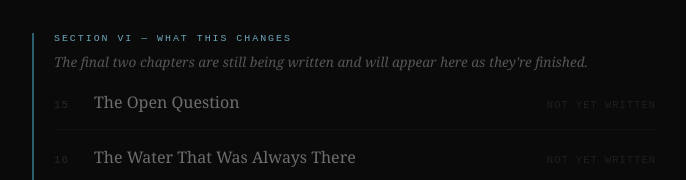
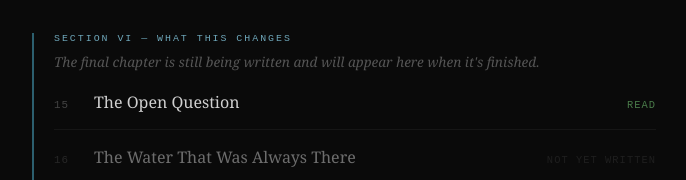
Before and after one commit to sandybpatterson/beyond-ice-and-steam, a plain HTML site: page index.html in a window 1280 px wide. Shown: the part 2125-2305 px from the top of the page, without its empty margins (296-982 px from the left). Drawn offline with Linux system fonts and the light colour scheme.

Commit message:
Write Chapter 15 — The Open Question
Pivot chapter into Section VI. Returns to the structural-vs-
diffusiophoresis argument but pushes forward: why the deciding
measurement is hard, the interfacial-water toolkit now maturing (SFG,
neutron, NMR, terahertz, ultrafast IR), both verdicts framed as
exciting, and the reader as insider on a live open question. Wired into
chapter.html map and index.html TOC (row 15 now Read, only Ch16 left).

Co-Authored-By: Claude Opus 4.8 <noreply@anthropic.com>

```diff
--- a/index.html
+++ b/index.html
@@ -272,8 +272,8 @@
 
     <div class="section-block">
       <p class="section-label">Section VI — What This Changes</p>
-      <p class="section-note">The final two chapters are still being written and will appear here as they're finished.</p>
-      <div class="chapter-row unready"><span class="chapter-num">15</span><span class="chapter-title">The Open Question</span><span class="chapter-status">Not Yet Written</span></div>
+      <p class="section-note">The final chapter is still being written and will appear here when it's finished.</p>
+      <div class="chapter-row"><a href="chapter.html?c=15"><span class="chapter-num">15</span><span class="chapter-title">The Open Question</span><span class="chapter-status ready">Read</span></a></div>
       <div class="chapter-row unready"><span class="chapter-num">16</span><span class="chapter-title">The Water That Was Always There</span><span class="chapter-status">Not Yet Written</span></div>
     </div>
   </div>
```
Also changed, not shown: chapter.html (+1 -0 lines), 2 other files.
